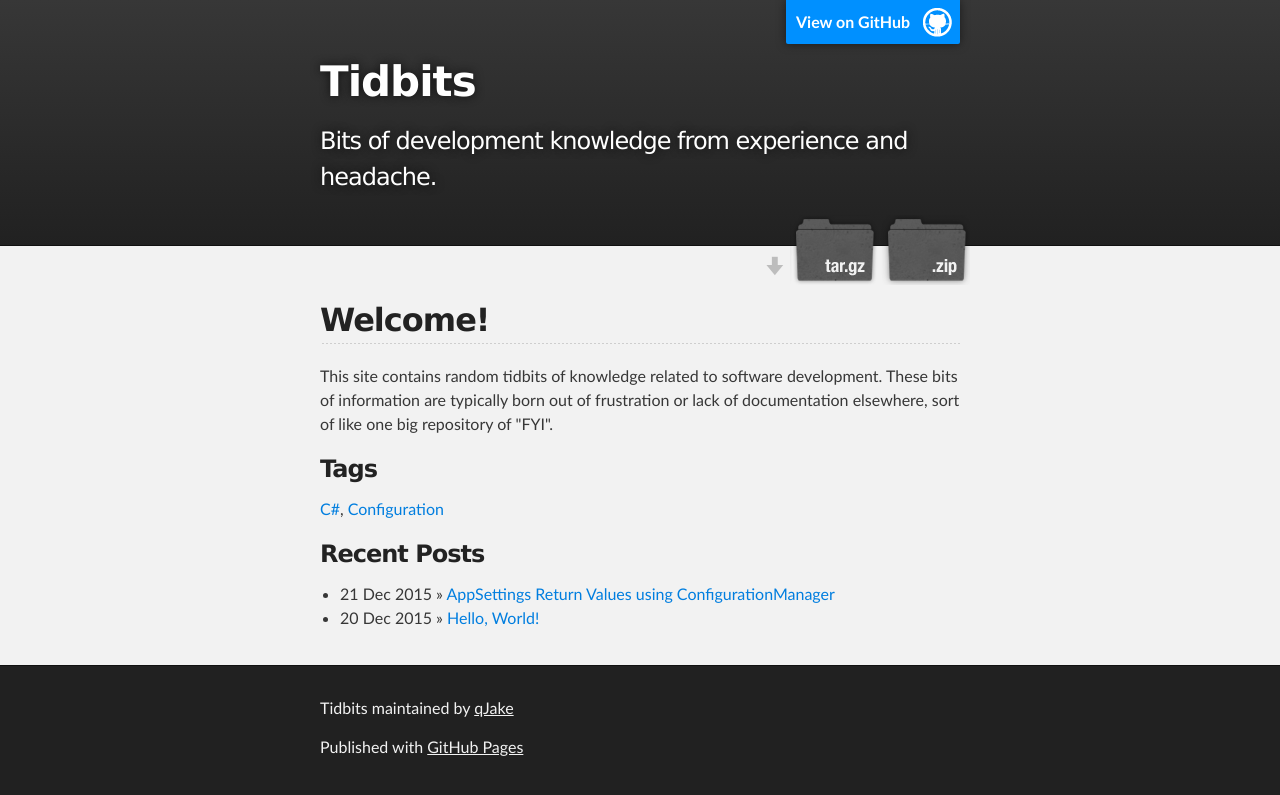
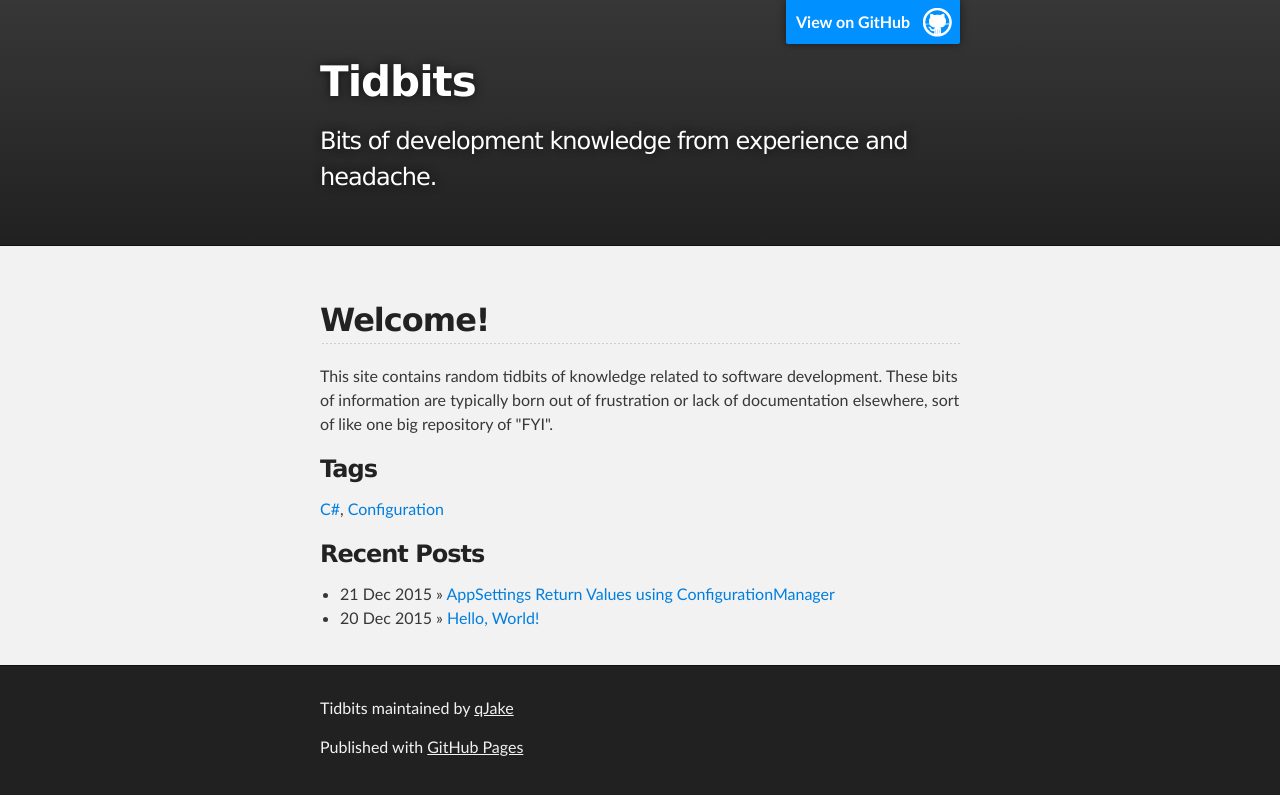
Before and after one commit to qJake/tidbits, a Jekyll site: the page built from index.html, in a window 1280 px wide. Shown: the top 795 px of the page. Built offline with Jekyll 4.4.1, drawn with Linux system fonts in a browser that asks for light colours; nearby versions of some CDN libraries; Markdown is read by kramdown in place of the engine named in the settings.

Commit message:
Remove GitHub downloads section

```diff
--- a/_layouts/default.html
+++ b/_layouts/default.html
@@ -22,11 +22,6 @@
 
           <a class="page-title" href="{{ site.url | append:site.baseurl }}"><h1 id="project_title">Tidbits</h1></a>
           <h2 id="project_tagline">Bits of development knowledge from experience and headache.</h2>
-
-            <section id="downloads">
-              <a class="zip_download_link" href="https://github.com/qJake/tidbits/zipball/master">Download this project as a .zip file</a>
-              <a class="tar_download_link" href="https://github.com/qJake/tidbits/tarball/master">Download this project as a tar.gz file</a>
-            </section>
         </header>
     </div>
 
```
